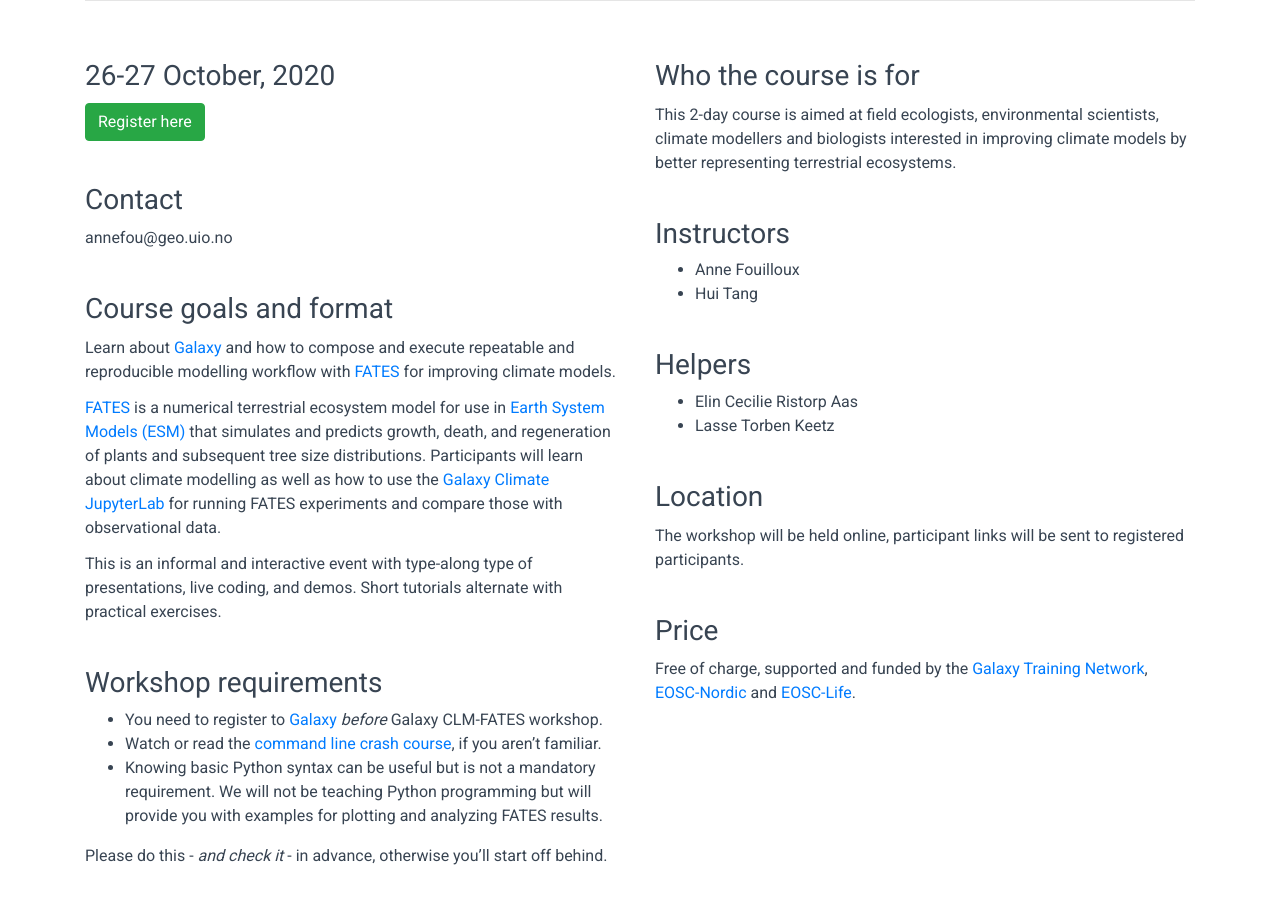
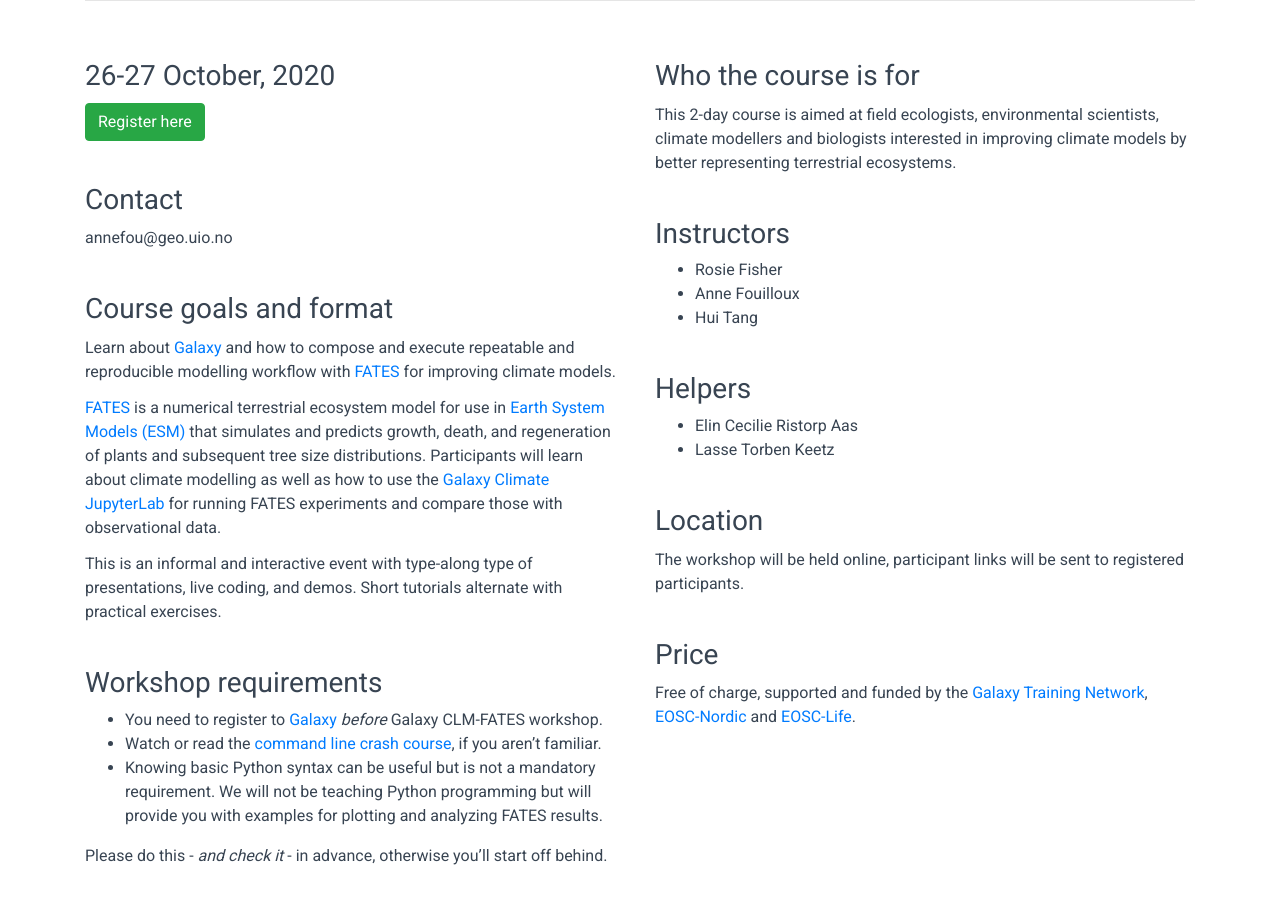
Before and after one commit to NordicESMhub/2020-10-26-galaxy-fates, a Jekyll site: the page built from index.md, in a window 1280 px wide and 900 px high, scrolled down 316 px. Built offline with Jekyll 4.4.1, drawn with Linux system fonts in a browser that asks for light colours; comment, search, counter and statistics services are not loaded.

Commit message:
add rosie as instructor

```diff
--- a/right_column.md
+++ b/right_column.md
@@ -5,6 +5,7 @@ This 2-day course is aimed at field ecologists, environmental scientists, climat
 
 ### Instructors
 
+- Rosie Fisher
 - Anne Fouilloux
 - Hui Tang
 
```
